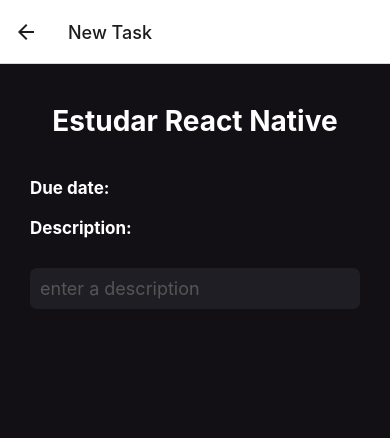
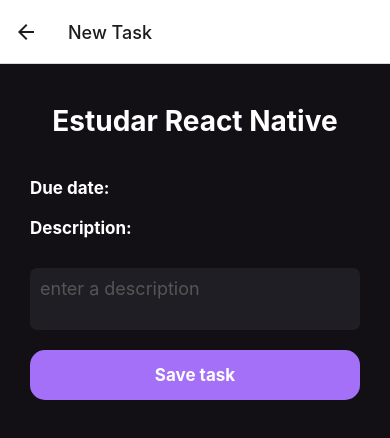
Before and after one commit to Schuler-Gabriel/MyTasksApp, a React Native app: screen /AddNewTaskScreen in a window 390 px wide. Shown: the top 438 px of the page. Built offline with nearby package versions, Linux system fonts and the light colour scheme.

Commit message:
implementando o botão Save Task na pagina AddNewTaskScreen

```diff
--- a/src/pages/AddNewTaskScreen.tsx
+++ b/src/pages/AddNewTaskScreen.tsx
@@ -1,20 +1,32 @@
 import React, { useState } from "react";
-import { ScrollView, Text, TouchableOpacity, StyleSheet } from "react-native";
+import { ScrollView, Text, StyleSheet } from "react-native";
+
+import { StackNavigationProp } from "@react-navigation/stack";
+import { useNavigation } from "@react-navigation/native";
+import { RootStackParamList } from "../Routes";
+
+import Button from "../components/Button";
 import Input from "../components/Input";
+import { TaskData } from "./HomeScreen";
 
-export interface TaskProps {
-  id: string;
-  name: string;
-  dueDate: Date;
-  description: string;
-}
+type AddNewTaskProp = StackNavigationProp<
+  RootStackParamList,
+  "AddNewTaskScreen"
+>;
 
 export default function AddNewTaskScreen() {
-  const [newDate, setNewDate] = useState();
+  const [newTask, setNewTask] = useState<TaskData>();
+
+  const navigation = useNavigation<AddNewTaskProp>();
+
   const task = {
     id: "1",
     name: "Estudar React Native",
   };
+
+  function handleSaveTask() {
+    navigation.navigate("HomeScreen");
+  }
 
   return (
     <ScrollView style={styles.container}>
@@ -24,7 +36,9 @@
 
       <Text style={styles.detailName}>Description:</Text>
 
-      <Input inputDescription={"enter a description"} />
+      <Input inputDescription={"enter a description"} multiline={true} />
+
+      <Button title={"Save task"} onPress={handleSaveTask} />
     </ScrollView>
   );
 }
--- a/src/pages/HomeScreen.tsx
+++ b/src/pages/HomeScreen.tsx
@@ -1,35 +1,30 @@
 import React, { useState } from "react";
-import {
-  View,
-  Text,
-  TextInput,
-  StyleSheet,
-  Task,
-  FlatList,
-} from "react-native";
+import { View, Text, StyleSheet, FlatList } from "react-native";
 
-import { NavigationContainer, useNavigation } from "@react-navigation/native";
-import {
-  createNativeStackNavigator,
-  NativeStackScreenProps,
-} from "@react-navigation/native-stack";
+import { useNavigation } from "@react-navigation/native";
 import { StackNavigationProp } from "@react-navigation/stack";
+import { RootStackParamList } from "../Routes";
 
 import Button from "../components/Button";
 import TaskCard from "../components/TaskCard";
-import { RootStackParamList } from "../Routes";
 import Input from "../components/Input";
 
-export interface TasksData {
+export interface ShortTasksData {
   id: string;
   name: string;
+}
+export interface TaskData {
+  id: string;
+  name: string;
+  dueDate: Date;
+  description: string;
 }
 
 type HomeScreenProp = StackNavigationProp<RootStackParamList, "HomeScreen">;
 
 export default function HomeScreen() {
   const [newTask, setNewTask] = useState("");
-  const [myTasks, setMyTasks] = useState<TasksData[]>([]);
+  const [myTasks, setMyTasks] = useState<ShortTasksData[]>([]);
 
   const navigation = useNavigation<HomeScreenProp>();
 
--- a/src/pages/TaskDetailsScreen.tsx
+++ b/src/pages/TaskDetailsScreen.tsx
@@ -1,8 +1,10 @@
-import Moment from "moment";
 import React, { useEffect, useState } from "react";
 import { Text, StyleSheet, ScrollView } from "react-native";
+
+import Moment from "moment";
+
 import DetailCard from "../components/detailCard";
-import { TaskProps } from "./AddNewTaskScreen";
+import { TaskData } from "./HomeScreen";
 
 const initialTask = {
   id: "",
@@ -12,7 +14,7 @@
 };
 
 export default function TaskScreen() {
-  const [taskDetails, setTaskDetails] = useState<TaskProps>(initialTask);
+  const [taskDetails, setTaskDetails] = useState<TaskData>(initialTask);
 
   const task = {
     id: "1",
```
